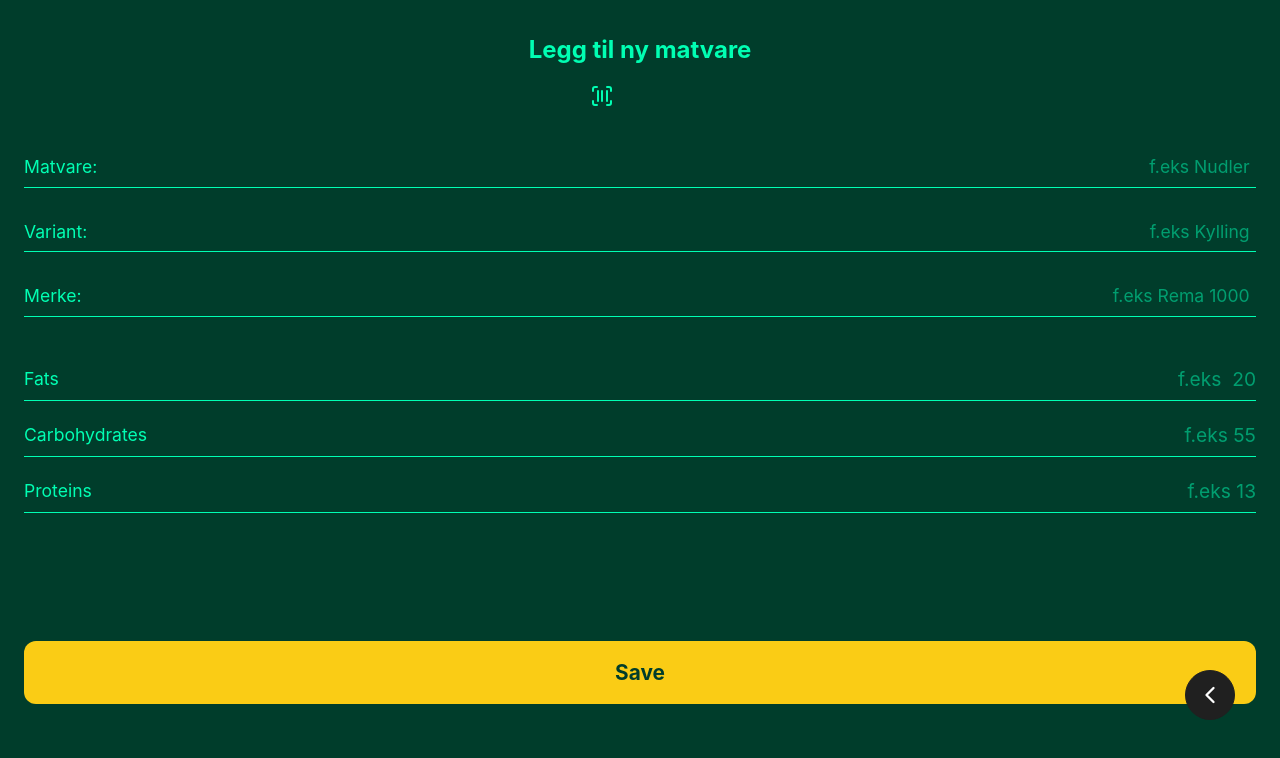
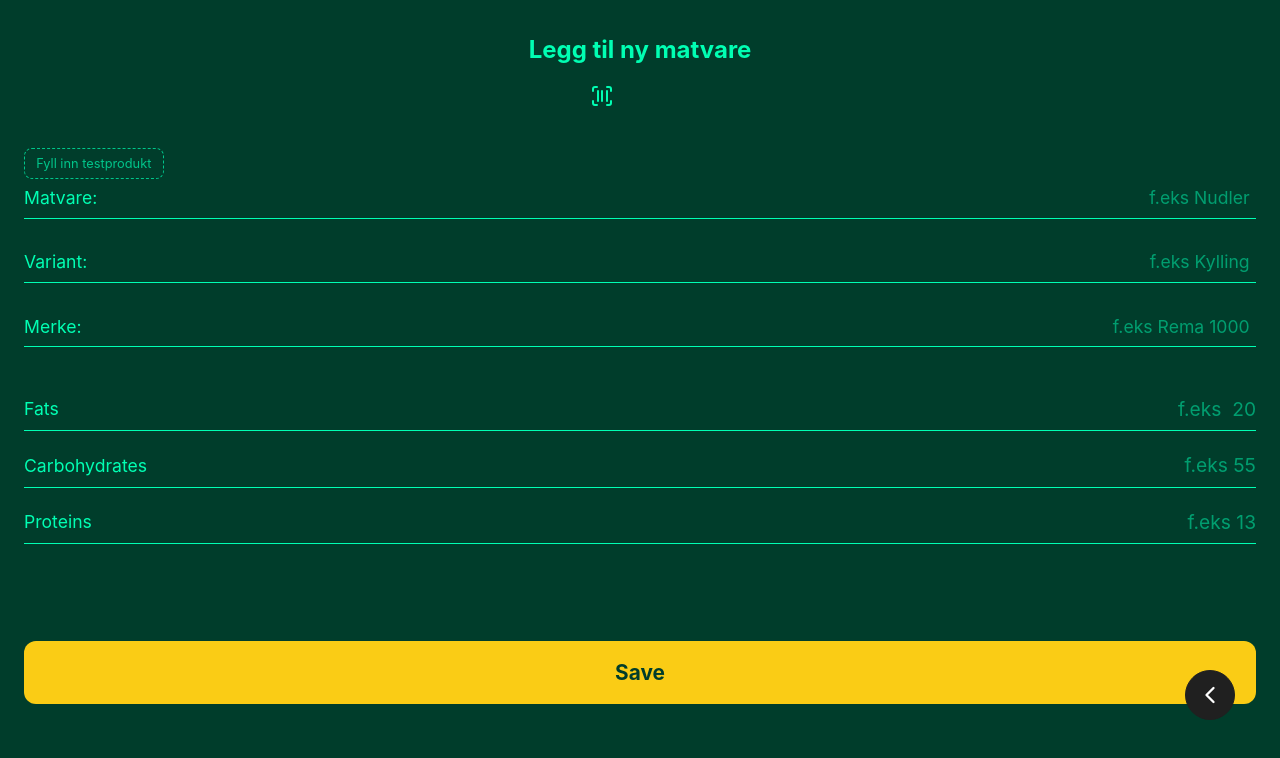
Before and after one commit to ohjenssen/zustand-tracker, a Next.js app: page /add-product in a window 1280 px wide. Shown: the top 758 px of the page. Built offline with nearby package versions, Linux system fonts and the light colour scheme.

Commit message:
Added button to autofill a new product with dummy data

```diff
--- a/src/app/add-product/addProduct.module.css
+++ b/src/app/add-product/addProduct.module.css
@@ -151,3 +151,15 @@
   opacity: 0.6;
   cursor: not-allowed;
 }
+/* Kun synlig i utvikling */
+.testFillButton {
+  align-self: flex-start;
+  background: transparent;
+  border: 1px dashed var(--text-color-light);
+  color: var(--text-color-light);
+  font-size: 0.8rem;
+  padding: 0.3rem 0.7rem;
+  border-radius: 8px;
+  cursor: pointer;
+  opacity: 0.7;
+}
--- a/src/app/add-product/page.jsx
+++ b/src/app/add-product/page.jsx
@@ -19,11 +19,24 @@ function AddProductContent() {
 		name: "",
 		variant: "",
 		brand: "",
-		proteins: 0,
-		fat: 0,
-		carbohydrates: 0,
+		proteins: "",
+		fat: "",
+		carbohydrates: "",
 		barcode: barcodeParam,
 	});
+
+	// Kun for testing: fyller skjemaet med et oppdiktet produkt
+	const fillTestProduct = () => {
+		setFormData((prev) => ({
+			...prev,
+			name: "Nudler",
+			variant: "Regnbue-enhjørning",
+			brand: "Testmerke",
+			proteins: "9.5",
+			fat: "14",
+			carbohydrates: "62",
+		}));
+	};
 
 	// Sørg for at barcode oppdateres i formData dersom den finnes i URL
 	useEffect(() => {
@@ -35,19 +48,23 @@ function AddProductContent() {
 	const [isSubmitting, setIsSubmitting] = useState(false);
 
 	const handleChange = (e) => {
-		const { name, value, type } = e.target;
-		setFormData((prev) => ({
-			...prev,
-			[name]:
-				type === "number" ? (value === "" ? 0 : parseFloat(value)) : value,
-		}));
+		const { name, value } = e.target;
+		// Tallfeltene lagres som tekst mens man skriver, og gjøres om til tall ved lagring
+		setFormData((prev) => ({ ...prev, [name]: value }));
 	};
 
 	const handleSubmit = async (e) => {
 		e.preventDefault();
 		setIsSubmitting(true);
 
-		console.log("Data som sendes:", JSON.stringify(formData));
+		const payload = {
+			...formData,
+			proteins: parseFloat(formData.proteins) || 0,
+			fat: parseFloat(formData.fat) || 0,
+			carbohydrates: parseFloat(formData.carbohydrates) || 0,
+		};
+
+		console.log("Data som sendes:", JSON.stringify(payload));
 
 		try {
 			const res = await fetch(
@@ -59,7 +76,7 @@ function AddProductContent() {
 						Accept: "application/json",
 						Authorization: `Bearer ${token}`,
 					},
-					body: JSON.stringify(formData),
+					body: JSON.stringify(payload),
 				},
 			);
 
@@ -94,6 +111,16 @@ function AddProductContent() {
 					<label>{formData.barcode}</label>
 				</div>
 			</header>
+
+			{process.env.NODE_ENV !== "production" && (
+				<button
+					type="button"
+					onClick={fillTestProduct}
+					className={styles.testFillButton}
+				>
+					Fyll inn testprodukt
+				</button>
+			)}
 
 			<form onSubmit={handleSubmit} className={styles.form}>
 				<div className={styles.textInputsGroup}>
@@ -157,6 +184,7 @@ function AddProductContent() {
 							type="number"
 							id="fat"
 							name="fat"
+							value={formData.fat}
 							min="0"
 							step="0.1"
 							onChange={handleChange}
@@ -174,6 +202,7 @@ function AddProductContent() {
 							type="number"
 							id="carbohydrates"
 							name="carbohydrates"
+							value={formData.carbohydrates}
 							min="0"
 							step="0.1"
 							onChange={handleChange}
@@ -191,6 +220,7 @@ function AddProductContent() {
 							type="number"
 							id="proteins"
 							name="proteins"
+							value={formData.proteins}
 							min="0"
 							step="0.1"
 							onChange={handleChange}
```
